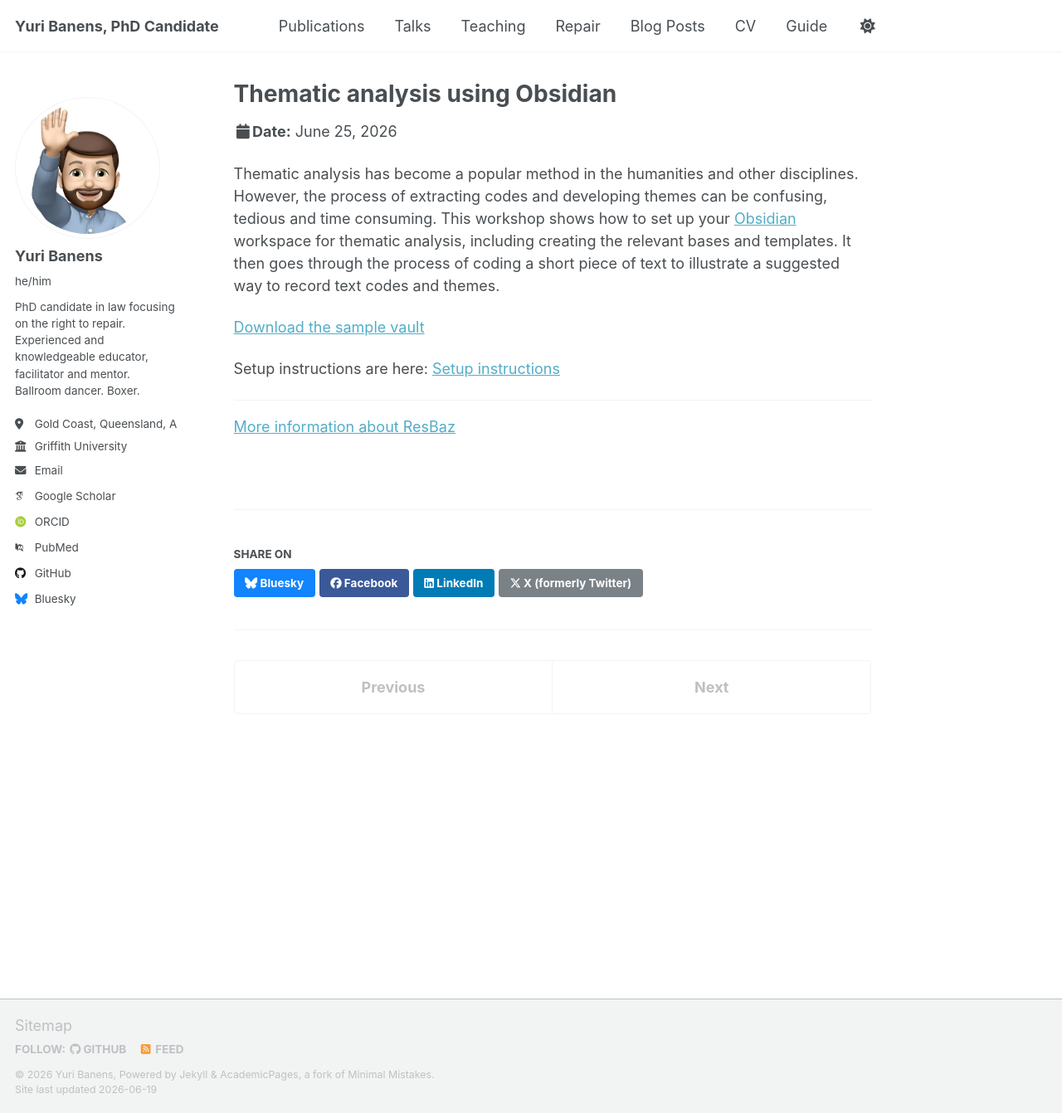
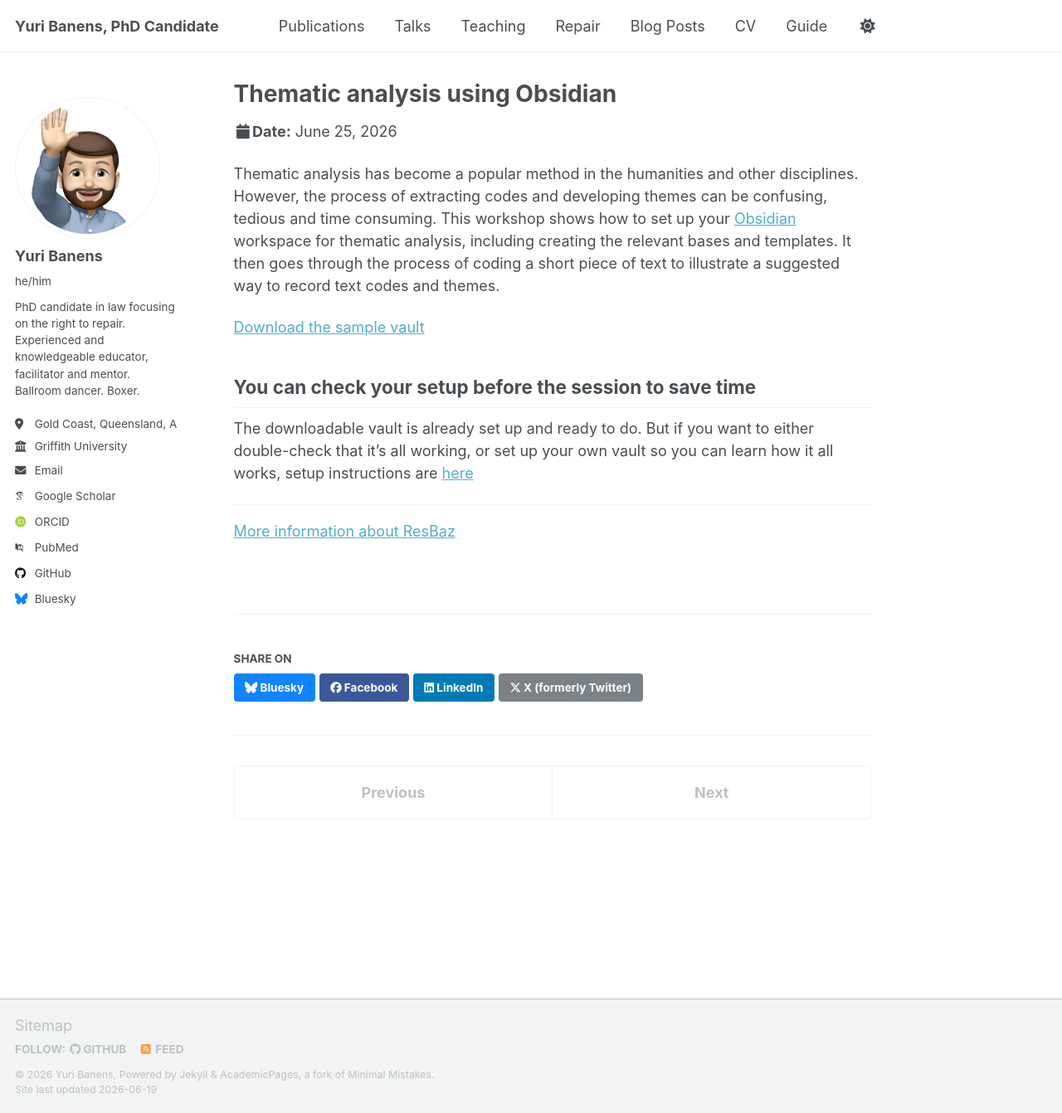
Before and after one commit to ybanens/ybanens.github.io, a Jekyll site: the page built from _talks/2026-06-23-resbaz-obsidian.md, in a window 1280 px wide and 1342 px high. Shown: the whole window at 83% size. Built offline with Jekyll 4.4.1, drawn with Linux system fonts in a browser that asks for light colours; some web fonts are replaced; a script that is not in the unit is left out.

Commit message:
Update 2026-06-23-resbaz-obsidian.md

```diff
--- a/_talks/2026-06-23-resbaz-obsidian.md
+++ b/_talks/2026-06-23-resbaz-obsidian.md
@@ -12,7 +12,9 @@ Thematic analysis has become a popular method in the humanities and other discip
 
 [Download the sample vault](https://github.com/ybanens/ybanens.github.io/raw/refs/heads/master/files/Thematic%20analysis%20-%20example%20vault.zip)
 
-Setup instructions are here: [Setup instructions](https://github.com/ybanens/ybanens.github.io/ta-setup-instructions.md)
+## You can check your setup before the session to save time
+
+The downloadable vault is already set up and ready to do. But if you want to either double-check that it's all working, or set up your own vault so you can learn how it all works, setup instructions are [here](https://ybanens.github.io/talks/resbaz-obsidian/setup)
 
 ---
 
```
